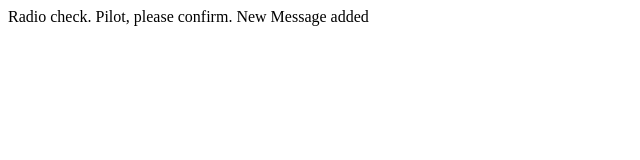
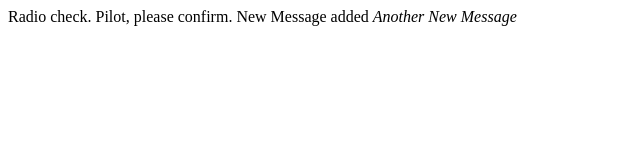
Before and after one commit to otssai/communication-log, a plain HTML site: page index.html in a window 1280 px wide. Shown: the whole page, without its empty margins (0-640 px from the left). Drawn offline with Linux system fonts and the light colour scheme.

Commit message:
Started communication log

```diff
--- a/index.html
+++ b/index.html
@@ -2,6 +2,7 @@
 <body>
    <p>Radio check. Pilot, please confirm.
       New Message added
+      <em>Another New Message</em>
    </p>
 
 </body>
```
